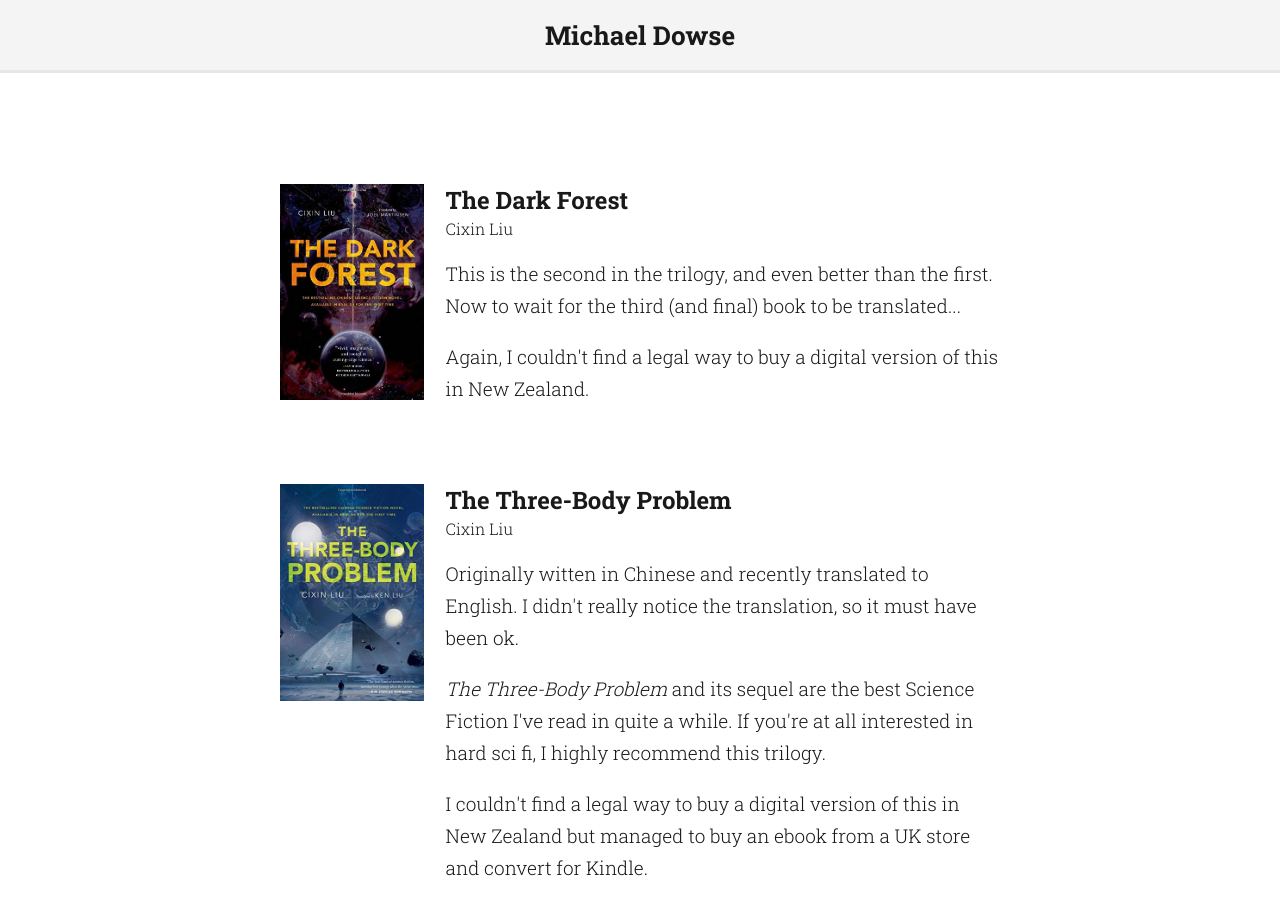
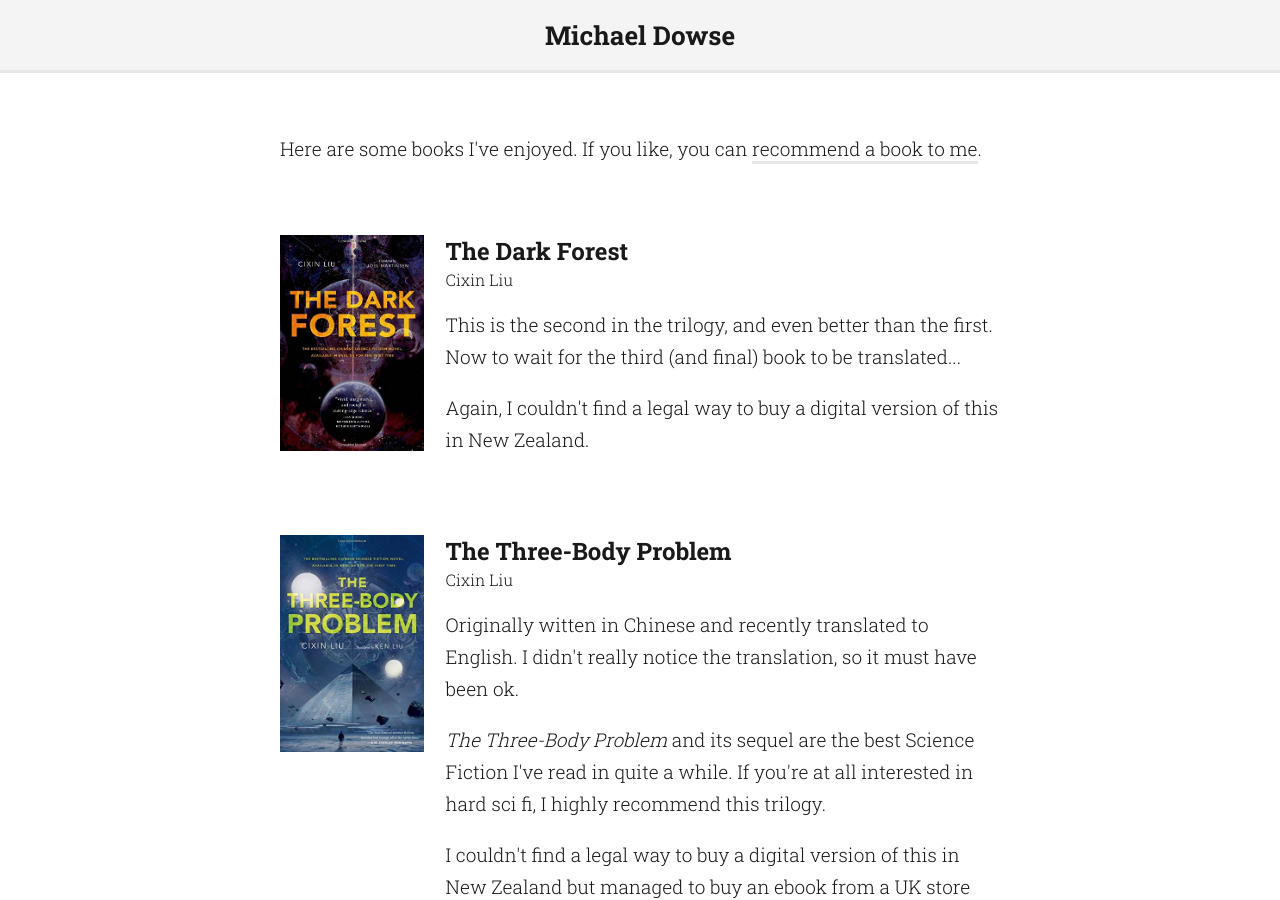
Before and after one commit to MichaelDowse/michaeldowse.github.io, a Jekyll site: the page built from _pages/books.markdown, in a window 1280 px wide and 900 px high. Built offline with Jekyll 4.4.1, drawn with Linux system fonts in a browser that asks for light colours.

Commit message:
added recommendation cta

```diff
--- a/_pages/books.markdown
+++ b/_pages/books.markdown
@@ -4,6 +4,8 @@ layout: default
 slug: "books"
 ---
 
+
+<p>Here are some books I've enjoyed. If you like, you can <a href="mailto:books@michaeldowse.name">recommend a book to me</a>.</p>
 <br>
 
 <div class="book">
```
Also changed, not shown: 2 other files.
